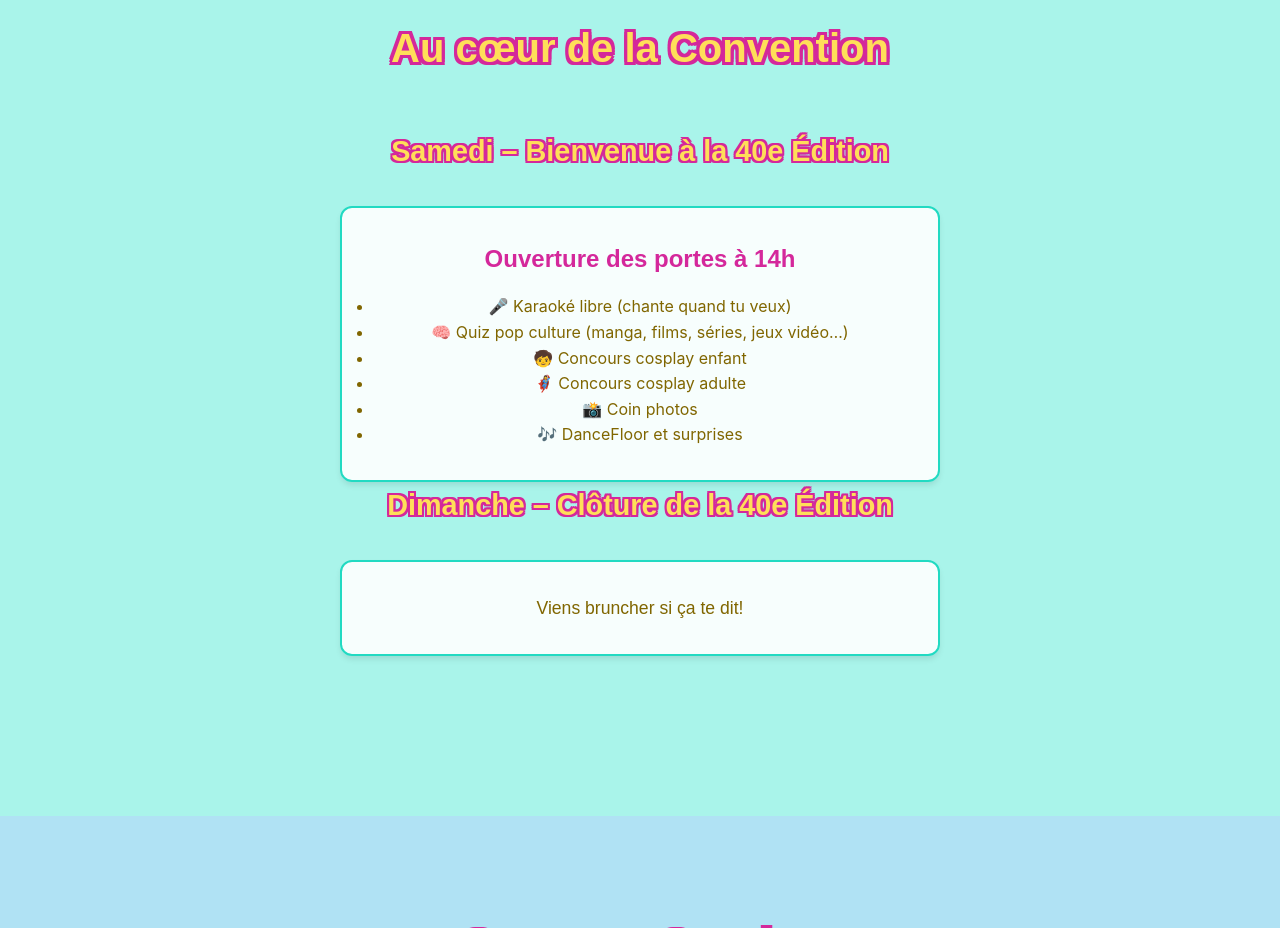
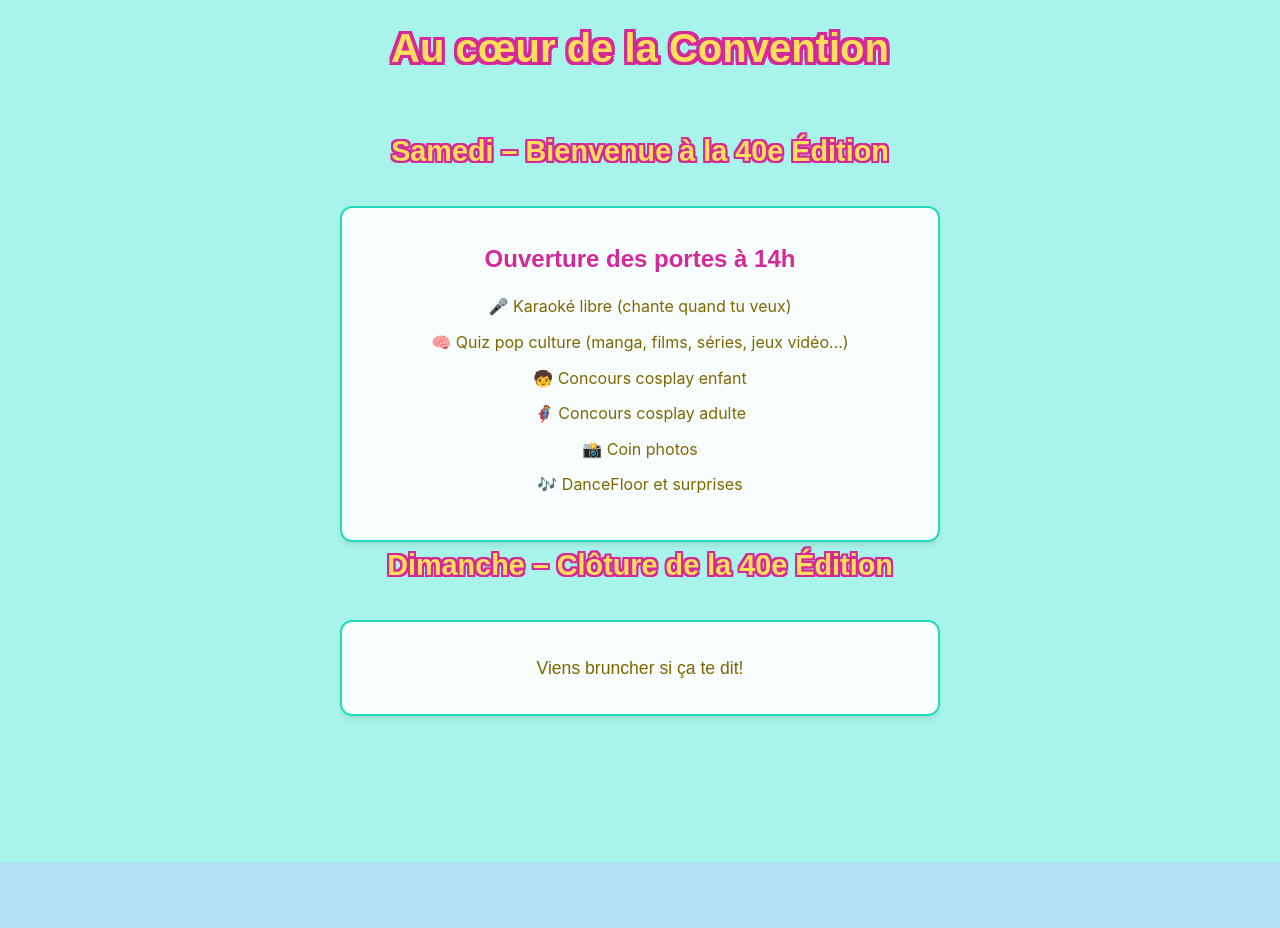
Before and after one commit to Worlds-of-Tatiana-Level-40/Worlds-of-Tatiana-Level-40.github.io, a website: page index.html in a window 1280 px wide. Shown: the part 880-1808 px from the top of the page. Drawn offline with nearby package versions, Linux system fonts and the light colour scheme; a script that the page names is missing.

Commit message:
Update style.css

```diff
--- a/style.css
+++ b/style.css
@@ -1167,3 +1167,17 @@ body {
     transform: scale(1.05);
   }
 }
+
+.program-list {
+  list-style: none;          /* supprime les points */
+  padding-left: 0;           /* enlève le retrait à gauche */
+  margin: 0;
+}
+
+.program-list li {
+  margin-bottom: 10px;       /* espace entre chaque ligne */
+  font-size: 1rem;
+}
+.day-program {
+  margin-bottom: 50px; /* espace entre Samedi et Dimanche */
+}
```
